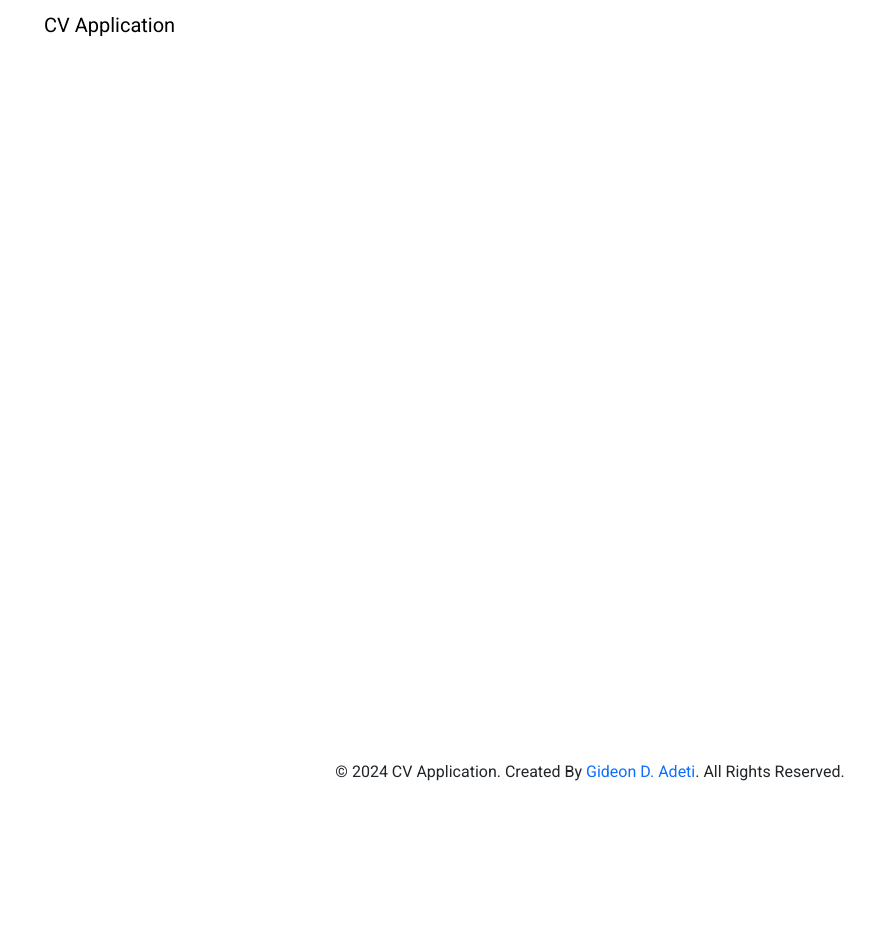
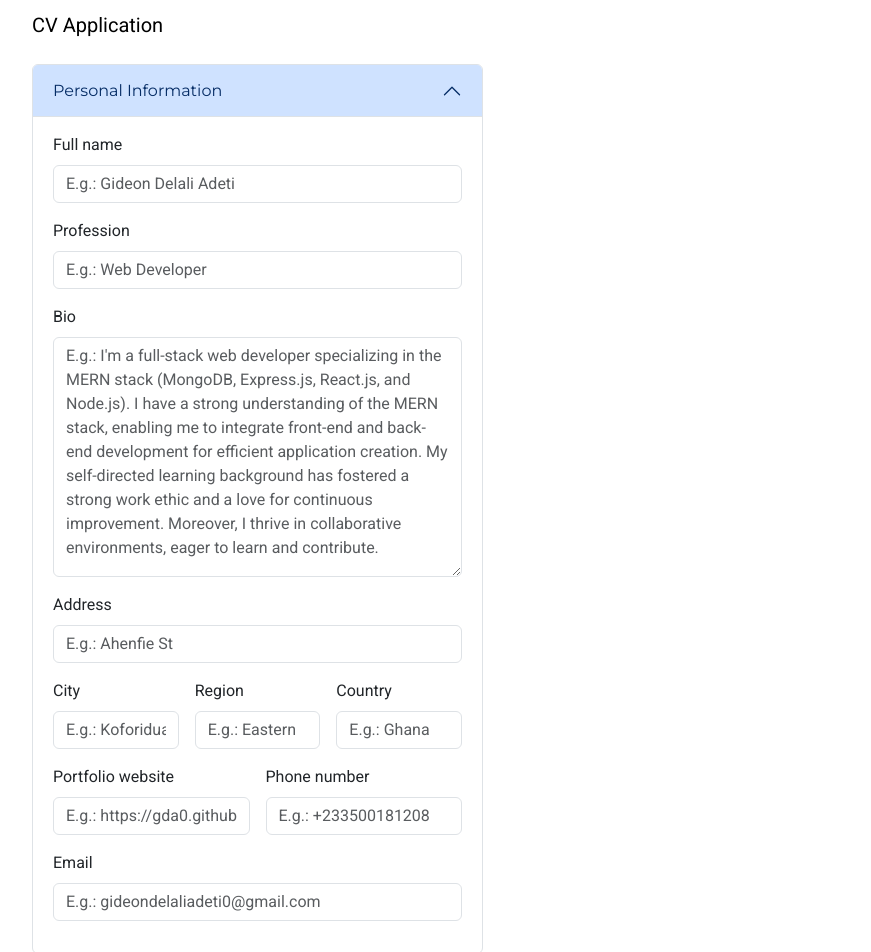
Before and after one commit to GDA0/cv-application, a React (Vite) app: page / in a window 1280 px wide. Shown: the top 952 px of the page, without its empty margins (50-921 px from the left). Before the commit the page ends 800 px from the top, so only its background shows below. Built offline with nearby package versions, Linux system fonts and the light colour scheme.

Commit message:
Work on personal information part of the user inputs section

```diff
--- a/src/components/Header.jsx
+++ b/src/components/Header.jsx
@@ -1,7 +1,7 @@
 export default function Header () {
   return (
     <header>
-      <nav className='navbar'>
+      <nav className='navbar fixed-top bg-white container'>
         <div className='container-fluid'>
           <span className='navbar-brand mb-0 h1'>CV Application</span>
         </div>
--- a/src/components/Main.jsx
+++ b/src/components/Main.jsx
@@ -3,7 +3,7 @@ import CVPreviewer from './CVPreviewer'
 
 export default function Main () {
   return (
-    <main className='flex-grow-1'>
+    <main className='flex-grow-1 row mt-5 pt-3'>
       <UserInputs />
       <CVPreviewer />
     </main>
--- /dev/null
+++ b/src/components/PersonalInformationForm.jsx
@@ -0,0 +1,140 @@
+export default function PersonalInformationForm () {
+  return (
+    <div className='accordion-item'>
+      <h2 className='accordion-header'>
+        <button
+          className='accordion-button'
+          type='button'
+          data-bs-toggle='collapse'
+          data-bs-target='#personal-information-form-container'
+          aria-expanded='true'
+          aria-controls='personal-information-form-container'
+        >
+          Personal Information
+        </button>
+      </h2>
+      <div
+        id='personal-information-form-container'
+        className='accordion-collapse collapse show'
+        data-bs-parent='#user-inputs'
+      >
+        <div className='accordion-body'>
+          <form className='personal-information-form'>
+            <div className='mb-3'>
+              <label className='form-label' htmlFor='full-name'>
+                Full name
+              </label>
+              <input
+                className='form-control'
+                id='full-name'
+                type='text'
+                placeholder='E.g.: Gideon Delali Adeti'
+              />
+            </div>
+            <div className='mb-3'>
+              <label className='form-label' htmlFor='profession'>
+                Profession
+              </label>
+              <input
+                className='form-control'
+                id='profession'
+                type='text'
+                placeholder='E.g.: Web Developer'
+              />
+            </div>
+            <div className='mb-3'>
+              <label htmlFor='bio' className='form-label'>
+                Bio
+              </label>
+              <textarea
+                className='form-control'
+                id='bio'
+                placeholder="E.g.: I'm a full-stack web developer specializing in the MERN stack (MongoDB, Express.js, React.js, and Node.js). I have a strong understanding of the MERN stack, enabling me to integrate front-end and back-end development for efficient application creation. My self-directed learning background has fostered a strong work ethic and a love for continuous improvement. Moreover, I thrive in collaborative environments, eager to learn and contribute."
+                style={{ minHeight: '240px' }}
+              />
+            </div>
+            <div className='mb-3 row g-3'>
+              <div className='col-12'>
+                <label htmlFor='address' className='form-label'>
+                  Address
+                </label>
+                <input
+                  type='text'
+                  className='form-control'
+                  id='address'
+                  placeholder='E.g.: Ahenfie St'
+                />
+              </div>
+              <div className='col-4'>
+                <label htmlFor='city' className='form-label'>
+                  City
+                </label>
+                <input
+                  type='text'
+                  className='form-control'
+                  id='city'
+                  placeholder='E.g.: Koforidua'
+                />
+              </div>
+              <div className='col-4'>
+                <label htmlFor='region' className='form-label'>
+                  Region
+                </label>
+                <input
+                  type='text'
+                  className='form-control'
+                  id='region'
+                  placeholder='E.g.: Eastern'
+                />
+              </div>
+              <div className='col-4'>
+                <label htmlFor='country' className='form-label'>
+                  Country
+                </label>
+                <input
+                  type='text'
+                  className='form-control'
+                  id='country'
+                  placeholder='E.g.: Ghana'
+                />
+              </div>
+              <div className='col-6'>
+                <label htmlFor='portfolio-website' className='form-label'>
+                  Portfolio website
+                </label>
+                <input
+                  type='url'
+                  className='form-control'
+                  id='portfolio-website'
+                  placeholder='E.g.: https://gda0.github.io/homepage/'
+                />
+              </div>
+              <div className='col-6'>
+                <label htmlFor='phone-number' className='form-label'>
+                  Phone number
+                </label>
+                <input
+                  type='tel'
+                  className='form-control'
+                  id='phone-number'
+                  placeholder='E.g.: +233500181208'
+                />
+              </div>
+              <div className='col-12'>
+                <label htmlFor='email' className='form-label'>
+                  Email
+                </label>
+                <input
+                  type='email'
+                  className='form-control'
+                  id='email'
+                  placeholder='E.g.: gideondelaliadeti0@gmail.com'
+                />
+              </div>
+            </div>
+          </form>
+        </div>
+      </div>
+    </div>
+  )
+}
--- a/src/components/UserInputs.jsx
+++ b/src/components/UserInputs.jsx
@@ -1 +1,11 @@
-export default function UserInputs () {}
+import PersonalInformationForm from './PersonalInformationForm'
+
+export default function UserInputs () {
+  return (
+    <section className='col col-md-5'>
+      <div className='accordion' id='user-inputs'>
+        <PersonalInformationForm />
+      </div>
+    </section>
+  )
+}
```
